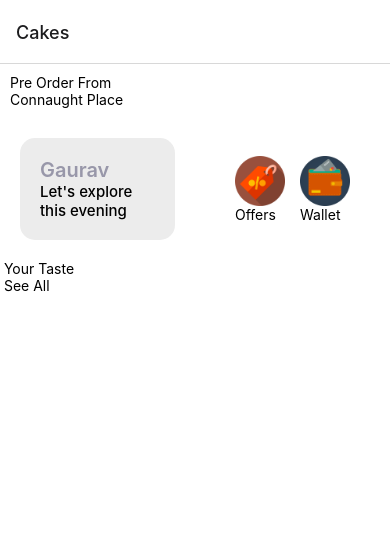
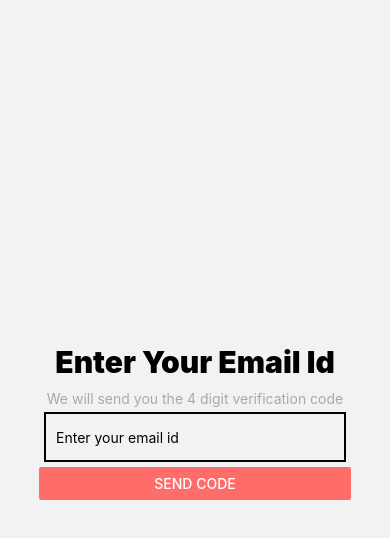
Before and after one commit to krgarav/bakery-native-app, a React Native app: screen / in a window 390 px wide. Shown: the top 538 px of the page. Built offline with nearby package versions, Linux system fonts and the light colour scheme.

Commit message:
Header Removed from all the pages

```diff
--- a/App.js
+++ b/App.js
@@ -9,10 +9,10 @@ const Stack = createNativeStackNavigator();
 export default function App() {
   return (
     <NavigationContainer>
-      <Stack.Navigator initialRouteName="Cakes">
-        <Stack.Screen name="Home" component={Auth} />
-        <Stack.Screen name="Otp" component={Otp} />
-        <Stack.Screen name="Cakes" component={Cakes} />
+      <Stack.Navigator initialRouteName="Home">
+        <Stack.Screen name="Home" component={Auth} options={{ headerShown: false }} />
+        <Stack.Screen name="Otp" component={Otp} options={{ headerShown: false }} />
+        <Stack.Screen name="Cakes" component={Cakes} options={{ headerShown: false }} />
       </Stack.Navigator>
     </NavigationContainer>
   );
```
